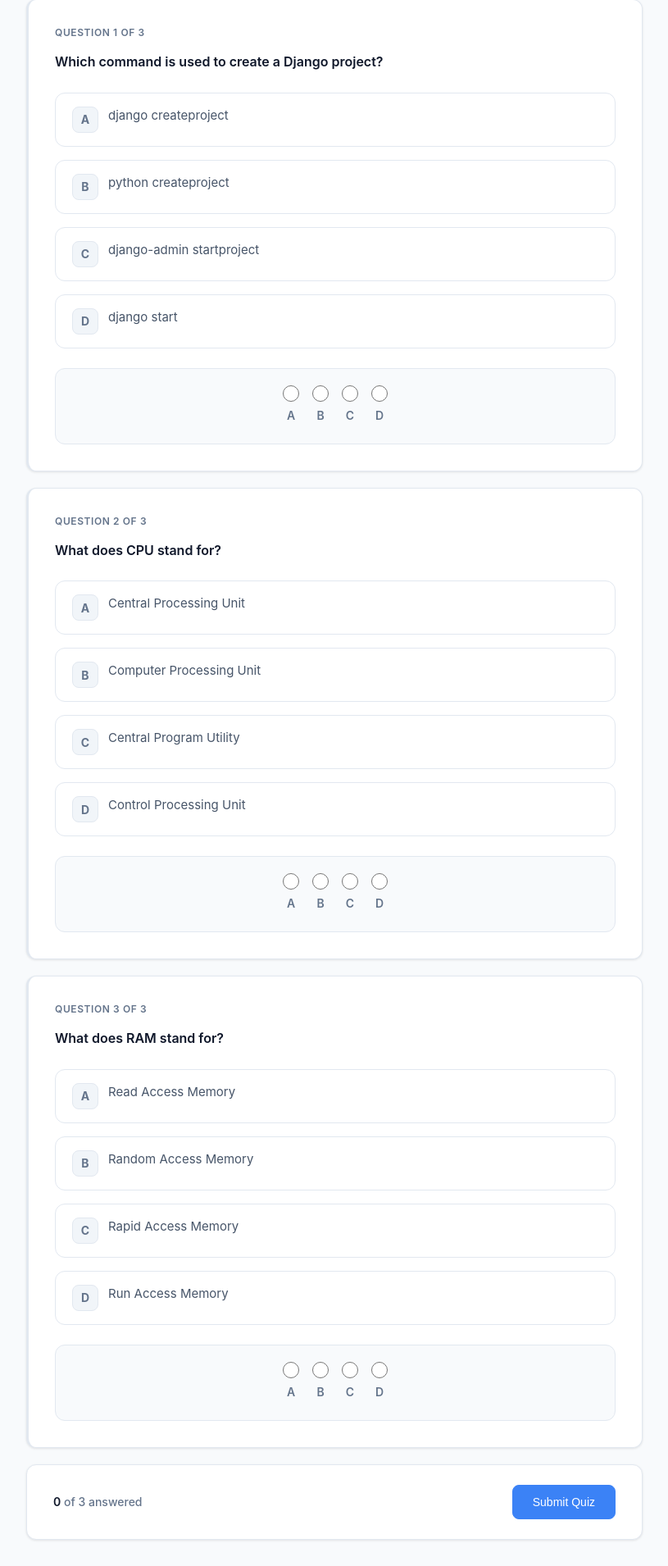
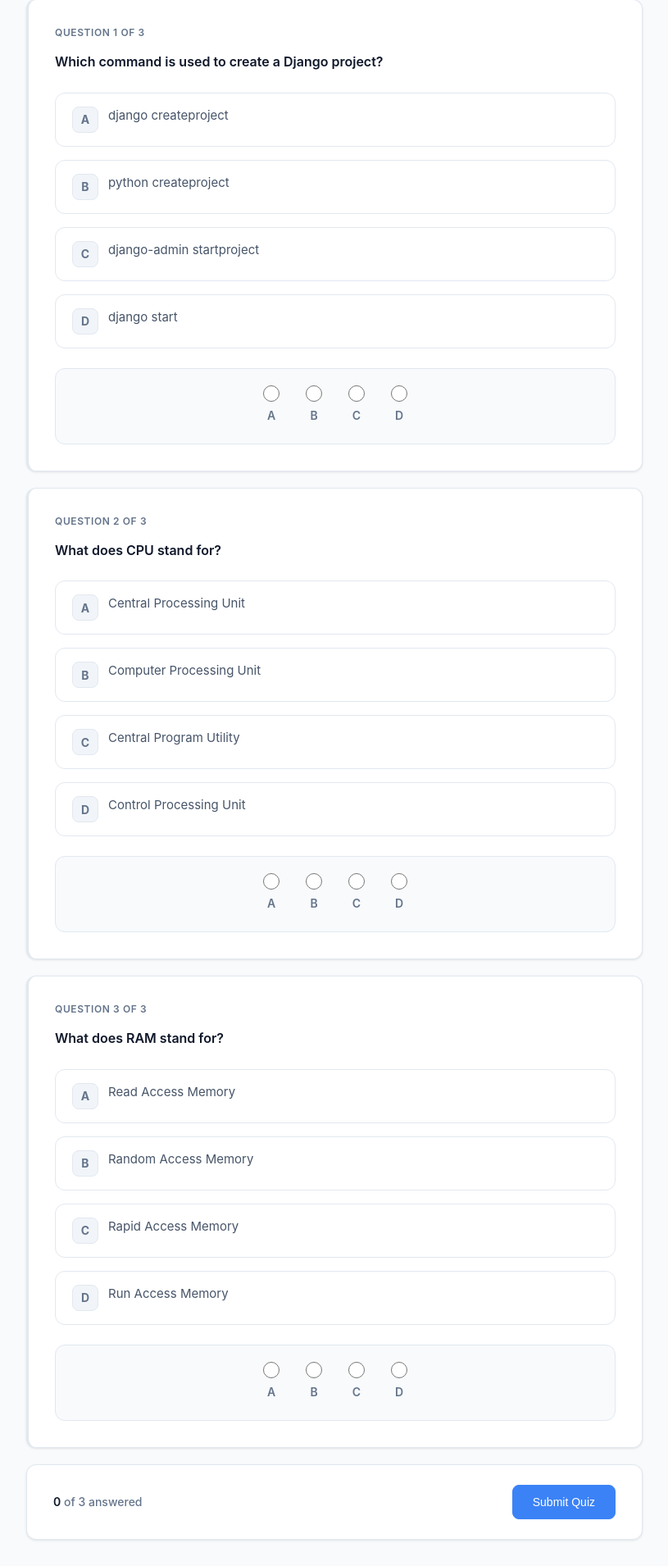
Before and after one commit to IhsanMubarak18/Quizapp, a Django app: page /quiz/18/start/ in a window 1280 px wide. Shown: the part 224-2134 px from the top of the page at 82% size, without its empty margins (232-1047 px from the left). Run offline with Django 3.2, Linux system fonts and the light colour scheme; a user stored in the database is signed in; data comes from the database, SQL or seed files in the repository.

Commit message:
radio/checkbox space increased

```diff
--- a/video_app/templates/student/quiz_attempt.html
+++ b/video_app/templates/student/quiz_attempt.html
@@ -193,7 +193,7 @@
 
     .selection-controls {
         display: flex;
-        gap: 16px;
+        gap: 32px;
         justify-content: center;
         padding: 20px;
         background: #F8FAFC;
```
